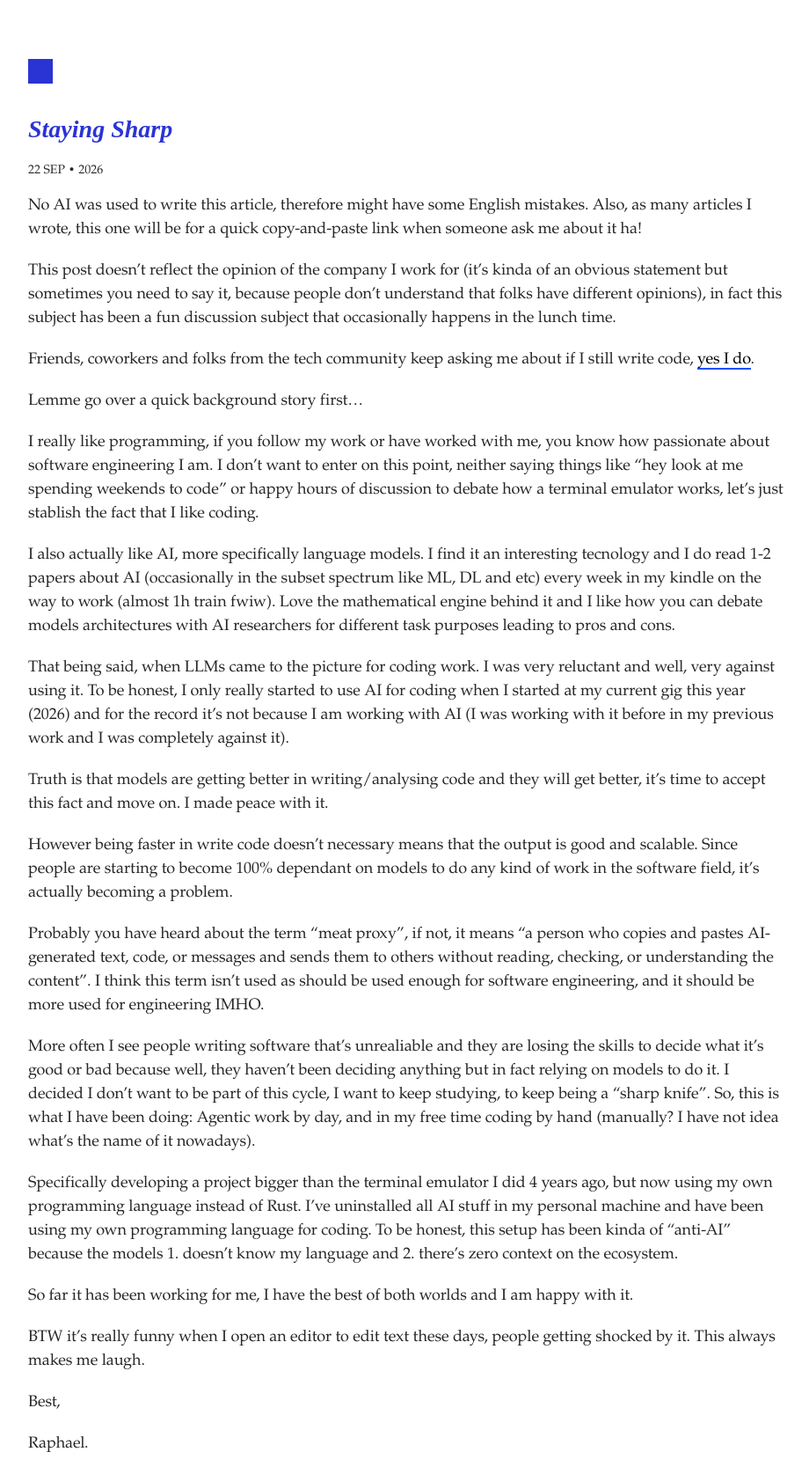
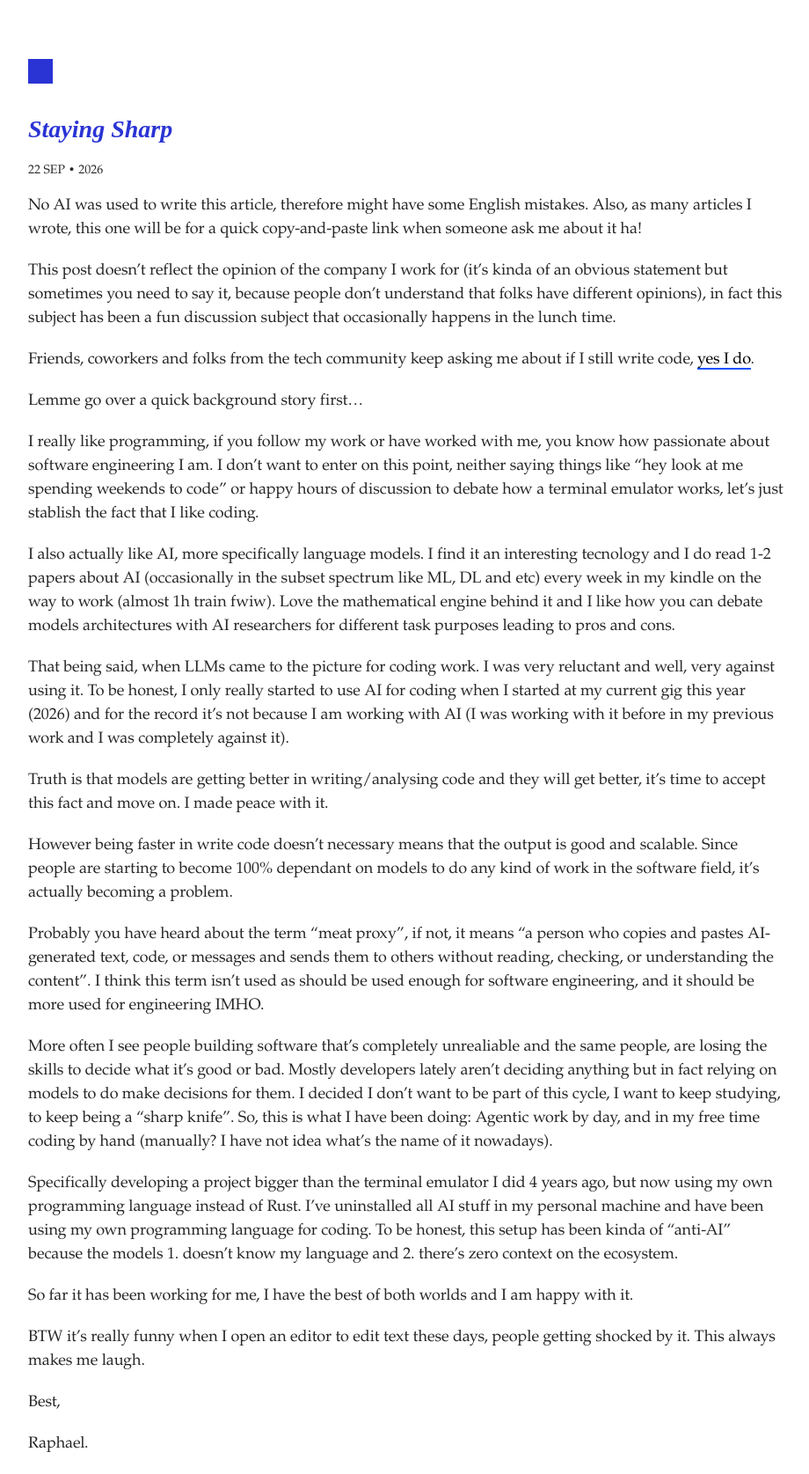
Before and after one commit to raphamorim/raphamorim.github.com, a Jekyll site: the page built from _posts/2026-09-22-staying-sharp.md, in a window 1280 px wide. Shown: the whole page at 88% size, without its empty margins (178-1098 px from the left). Built offline with Jekyll 4.4.1, drawn with Linux system fonts in a browser that asks for light colours.

Commit message:
small update

```diff
--- a/_posts/2026-09-22-staying-sharp.md
+++ b/_posts/2026-09-22-staying-sharp.md
@@ -26,7 +26,7 @@
 
 Probably you have heard about the term "meat proxy", if not, it means "a person who copies and pastes AI-generated text, code, or messages and sends them to others without reading, checking, or understanding the content". I think this term isn't used as should be used enough for software engineering, and it should be more used for engineering IMHO.
 
-More often I see people writing software that's unrealiable and they are losing the skills to decide what it's good or bad because well, they haven't been deciding anything but in fact relying on models to do it. I decided I don't want to be part of this cycle, I want to keep studying, to keep being a "sharp knife". So, this is what I have been doing: Agentic work by day, and in my free time coding by hand (manually? I have not idea what's the name of it nowadays).
+More often I see people building software that's completely unrealiable and the same people, are losing the skills to decide what it's good or bad. Mostly developers lately aren't deciding anything but in fact relying on models to do make decisions for them. I decided I don't want to be part of this cycle, I want to keep studying, to keep being a "sharp knife". So, this is what I have been doing: Agentic work by day, and in my free time coding by hand (manually? I have not idea what's the name of it nowadays).
 
 Specifically developing a project bigger than the terminal emulator I did 4 years ago, but now using my own programming language instead of Rust. I've uninstalled all AI stuff in my personal machine and have been using my own programming language for coding. To be honest, this setup has been kinda of "anti-AI" because the models 1. doesn't know my language and 2. there's zero context on the ecosystem.
 
```
